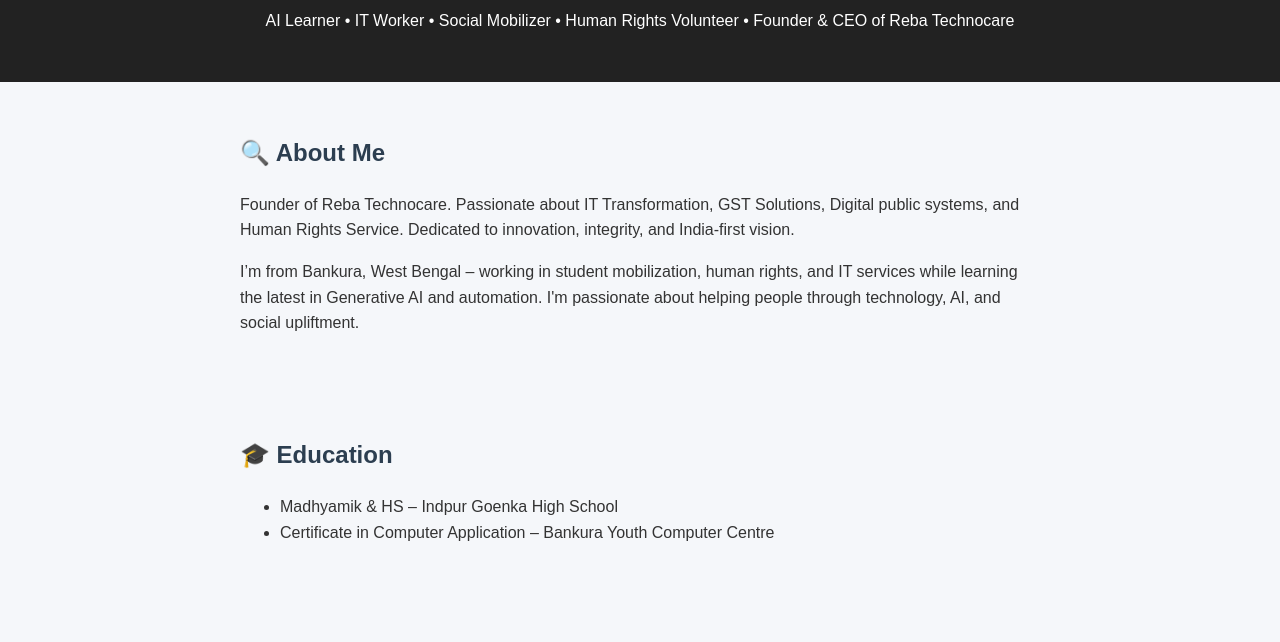
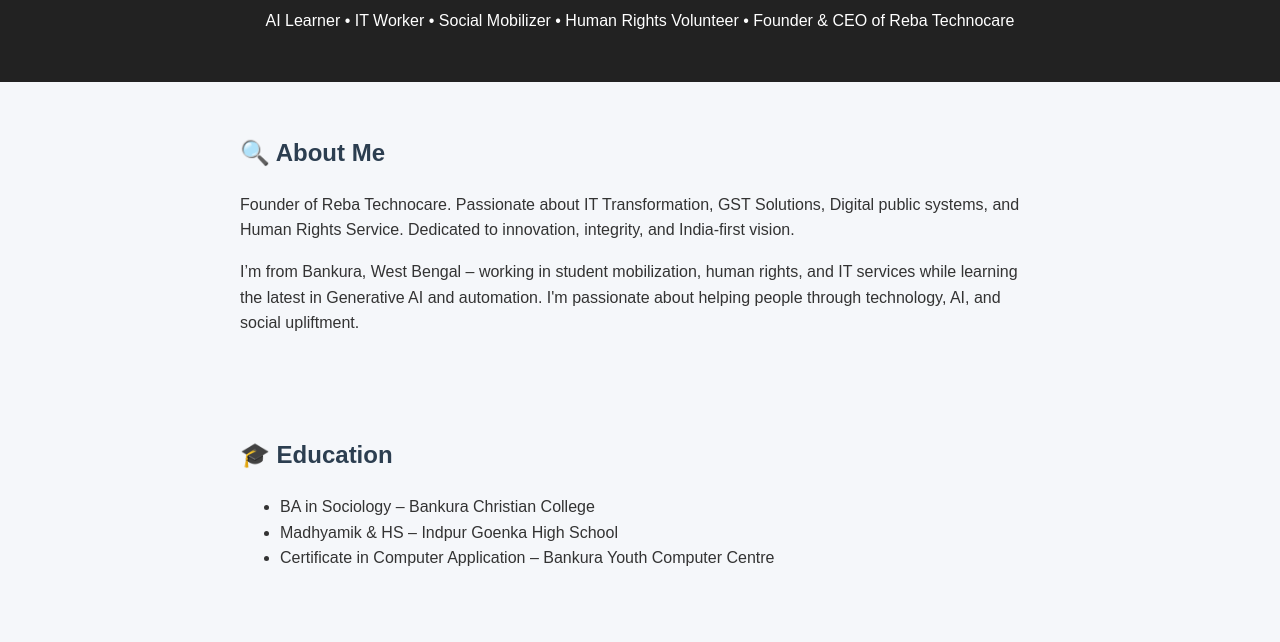
Before and after one commit to Arushi2021/Portfolio, a plain HTML site: page index.html in a window 1280 px wide. Shown: the part 118-760 px from the top of the page. Drawn offline with Linux system fonts and the light colour scheme.

Commit message:
Update index.html

```diff
--- a/index.html
+++ b/index.html
@@ -53,6 +53,7 @@
   <section>
     <h2>🎓 Education</h2>
     <ul>
+      <li>BA in Sociology – Bankura Christian College</li>
       <li>Madhyamik & HS – Indpur Goenka High School</li>
       <li>Certificate in Computer Application – Bankura Youth Computer Centre</li>
     </ul>
```
